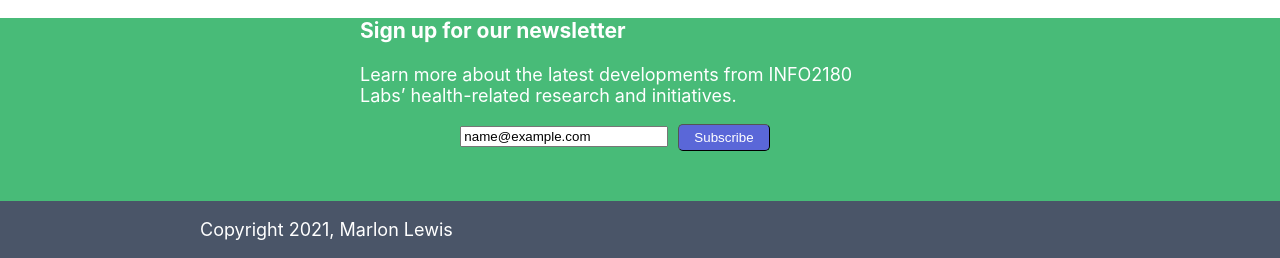
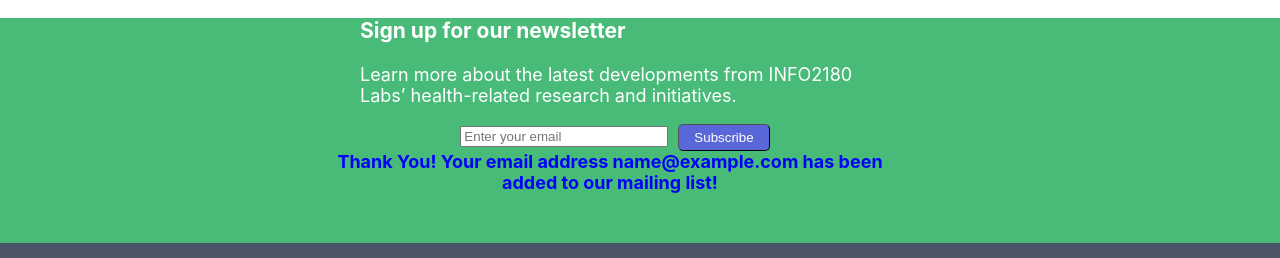
Before and after one commit to marlonlewis2020/info2180-project1, a plain HTML site: page index.html in a window 1280 px wide. Both pictures are taken after typing "name@example.com" into the empty fields and a click on the button "Subscribe". Shown: the part 1638-1896 px from the top of the page. Drawn offline with Linux system fonts and the light colour scheme.

Commit message:
Updated CSS code and JS code to accept correct email addresses and dsiplay message indicating acceptance of a correct user-inputed email

```diff
--- a/scripts.js
+++ b/scripts.js
@@ -1,7 +1,7 @@
 /* Add your JavaScript to this file */
 window.onload = function(){
     var msg = document.getElementsByClassName("message")[0];
-    newsletter = document.getElementsByTagName("form")[0];
+    var newsletter = document.getElementsByTagName("form")[0];
 
     newsletter.addEventListener("submit", function(event){
         event.preventDefault();
@@ -9,8 +9,7 @@ window.onload = function(){
         let email = String(document.getElementById("email").value);
 
         let elen = email.length-1;
-        let ends = [".com", ".org", ".net", ".biz", ".co"]
-        if (elen > 5 && /^[a-zA-Z0-9.!#$%&'*+/=?^_`{|}~-]+@[a-zA-Z0-9-]+(?:\.[a-zA-Z0-9-]+)*$/.test(email) && (ends.includes(email.substring(lent - 3)))){
+        if (elen > 5 && /^[a-zA-Z0-9.!#$%&'*+/=?^_`{|}~-]+@[a-zA-Z]+[.](com|org|net|biz|co)$/.test(email)){
             msg.textContent = "Thank You! Your email address "
             + email + " has been added to our mailing list!";
         }
--- a/styles.css
+++ b/styles.css
@@ -19,10 +19,11 @@ body {
 }
 
 .message {
-    padding-left: 220px;
-    width: 350px;
+    padding-left: 150px;
+    width: 600px;
     font-weight: bold;
     color: blue;
+    text-align: center;
 }
 
 .container {
```
